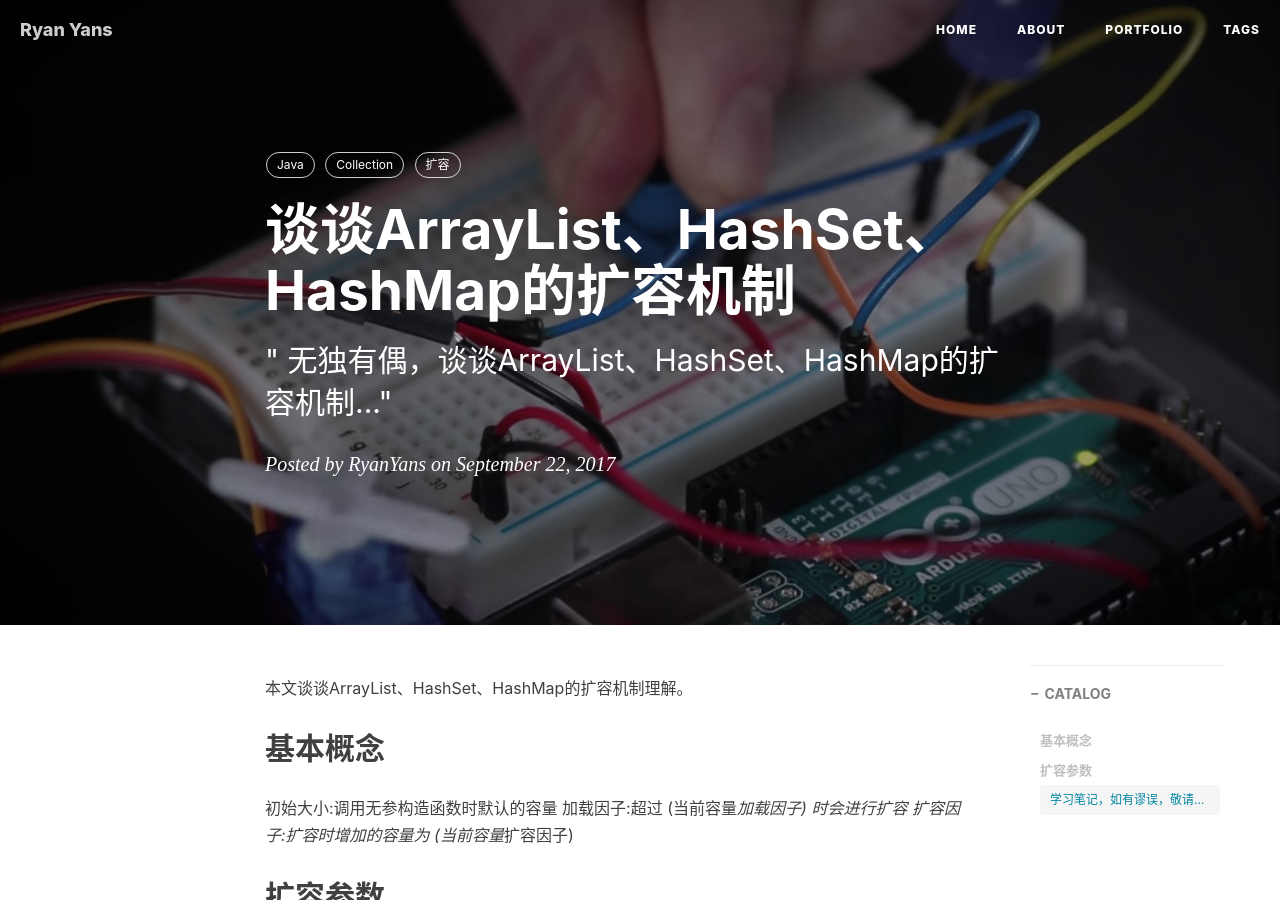
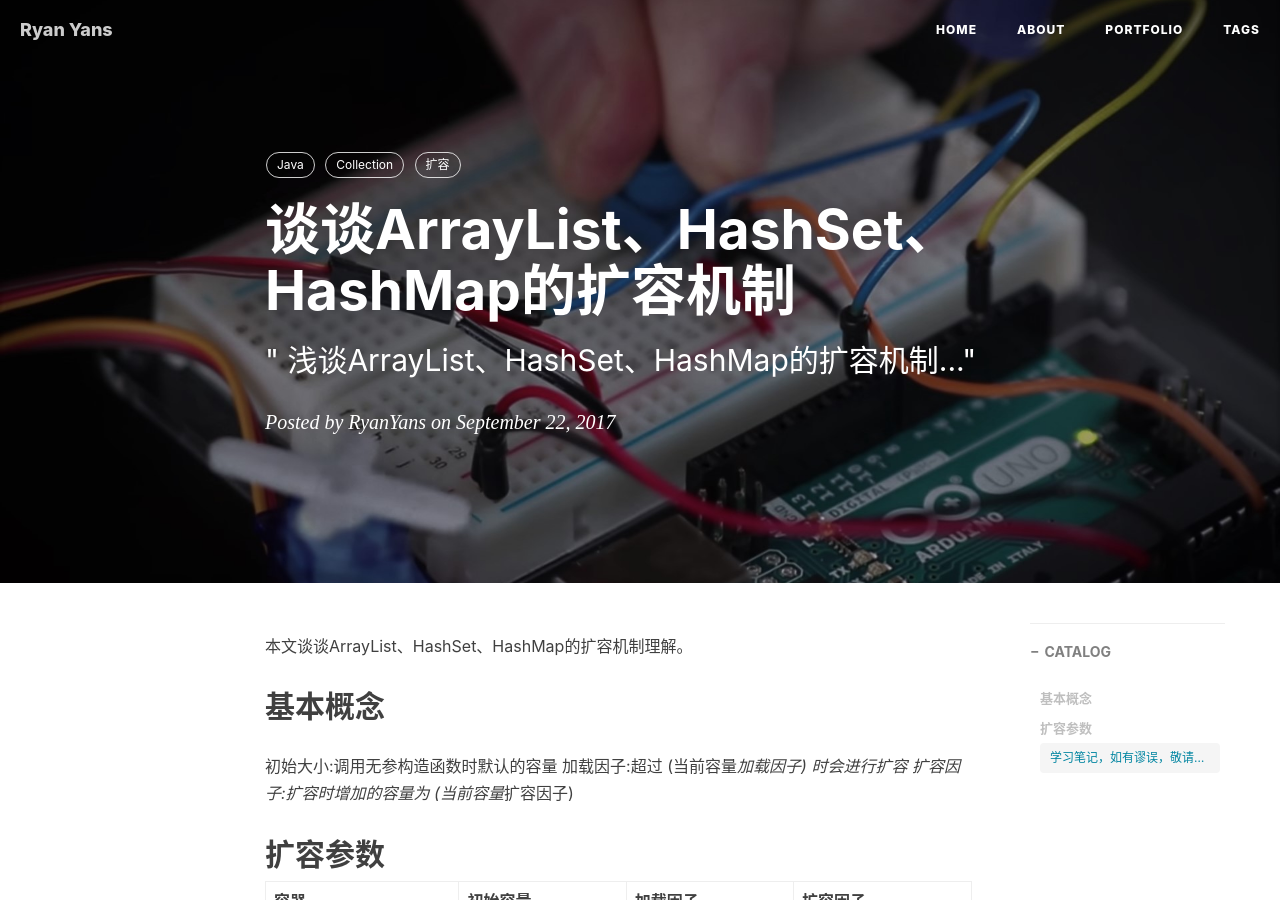
Before and after one commit to RyanYans/RyanYans.github.io, a Jekyll site: the page built from _posts/2017-09-22-dilatation.markdown, in a window 1280 px wide and 900 px high. Built offline with Jekyll 4.4.1, drawn with Linux system fonts in a browser that asks for light colours; nearby versions of some CDN libraries; comment, search, counter and statistics services are not loaded.

Commit message:
update blog

```diff
--- a/_posts/2017-09-22-dilatation.markdown
+++ b/_posts/2017-09-22-dilatation.markdown
@@ -1,7 +1,7 @@
 ---
 layout:     post
 title:      " 谈谈ArrayList、HashSet、HashMap的扩容机制 "
-subtitle:   " \" 无独有偶，谈谈ArrayList、HashSet、HashMap的扩容机制...\""
+subtitle:   " \" 浅谈ArrayList、HashSet、HashMap的扩容机制...\""
 date:       2017-09-22 00:30:00
 author:     "RyanYans"
 header-img: "img/post-bg-dilation.png"
```
